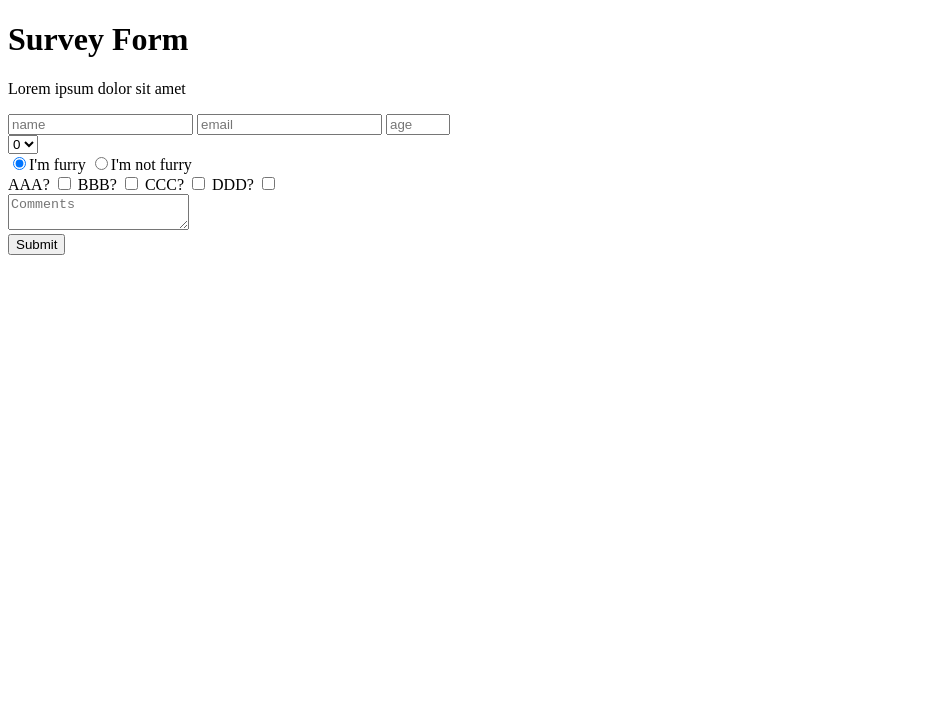
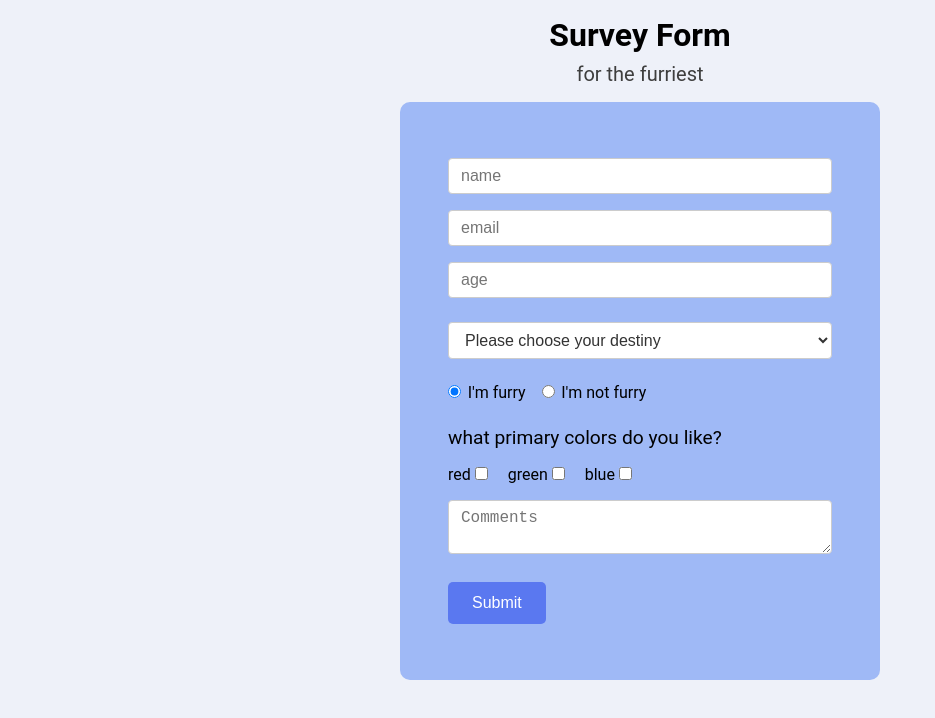
Before and after one commit to AnimalToonny/Survey-Form, a plain HTML site: page index.html in a window 1280 px wide. Shown: the whole page, without its empty margins (0-935 px from the left). Drawn offline with Linux system fonts and the light colour scheme.

Commit message:
feat: enhance survey form with new styles and structure

```diff
--- a/index.html
+++ b/index.html
@@ -6,21 +6,32 @@
     <title>Title</title>
 </head>
 <body>
-    <h1 id="title">Survey Form</h1>
-    <p id="description">Lorem ipsum dolor sit amet</p>
-    <form id="survey-form">
-        <label for="name" id="name-label"><input id="name" type="text" placeholder="name"></label>
-        <label for="email" id="email-label"><input id="email" type="email" placeholder="email"></label>
-        <label for="number" id="number-label"><input id="number" type="number" min="13" max="120" placeholder="age"></label>
+    <div class="title">
+        <h1 id="title">Survey Form</h1>
+        <p id="description" class="description">for the furriest</p>
+    </div>
+    <form id="survey-form" class="form">
         <div>
-            <label for="dropdown"></label>
-            <select id="dropdown">
-                <option value="0">0</option>
-                <option value="1">1</option>
-                <option value="2">2</option>
+            <label for="name" id="name-label">
+                <input id="name" type="text" placeholder="name" required>
+            </label>
+            <label for="email" id="email-label">
+                <input id="email" type="email" placeholder="email" required>
+            </label>
+            <label for="number" id="number-label">
+                <input id="number" type="number" min="13" max="120" placeholder="age" required>
+            </label>
+        </div>
+        <div>
+            <label id="dropdowndescription" for="dropdown" class="hidden">your gender</label>
+            <select id="dropdown" class="dropdown">
+                <option value="" disabled selected hidden>Please choose your destiny</option>
+                <option value="0">Male</option>
+                <option value="1">Female</option>
+                <option value="2">Other</option>
             </select>
         </div>
-        <div>
+        <div class="radiofurry">
             <label for="Imfurry">
                 <input  id="Imfurry" type="radio" name="furry" checked />I'm furry
             </label>
@@ -28,22 +39,19 @@
                 <input  id="Imnotfurry" type="radio" name="furry" />I'm not furry
             </label>
         </div>
-        <div>
-            <label>
-                AAA?
+        <p id="checkboxname" class="checkboxname">what primary colors do you like?</p>
+        <div class="checkboxcolor">
+            <label class="checkboxdescription">
+                red
                 <input type="checkbox" name="checkbox" value="0"/>
             </label>
-            <label>
-                BBB?
+            <label  class="checkboxdescription">
+                green
                 <input type="checkbox" name="checkbox" value="1"/>
             </label>
-            <label>
-                CCC?
+            <label  class="checkboxdescription">
+                blue
                 <input type="checkbox" name="checkbox" value="2"/>
-            </label>
-            <label>
-                DDD?
-                <input type="checkbox" name="checkbox" value="3"/>
             </label>
         </div>
         <div>
--- a/styles.css
+++ b/styles.css
@@ -0,0 +1,124 @@
+* {
+    margin: 0;
+    padding: 0;
+    box-sizing: border-box;
+    cursor: default;
+}
+
+body {
+    font-family: "Roboto", sans-serif;
+    background-color: #eef1f9;
+    padding-top: 1em;
+}
+
+.title {
+    display: flex;
+    flex-direction: column;
+    align-items: center;
+    font-family: "Roboto", sans-serif;
+    margin: 0 0 1em;
+    gap: 0.5em;
+}
+
+.form {
+    width: 30em;
+    display: flex;
+    gap: 1rem;
+    flex-direction: column;
+    align-items: center;
+    background-color: #9fb9f6;
+    margin: 1em auto;
+    padding: 3em;
+    border-radius: 10px;
+    font-family: "Roboto", sans-serif;
+}
+.form > * {
+    flex: 1;
+    width: 100%;
+}
+.form div {
+    margin: 0;
+}
+
+.description {
+    font-size: 20px;
+    color: #3e3e3e;
+}
+
+input[type=text],
+input[type=email],
+input[type=number] {
+    width: 100%;
+    margin: 0.5em 0;
+    padding: 8px 12px;
+    box-sizing: border-box;
+    border: 1px solid #ccc;
+    border-radius: 4px;
+    font-size: 16px;
+    color: #333;
+    background-color: white;
+}
+
+.checkboxname {
+    font-family: "Roboto", sans-serif;
+    font-size: 1.2em;
+}
+
+.radiofurry {
+    padding-top: 0.5em;
+    padding-bottom: 0.5em;
+    display: flex;
+    gap: 1em;
+}
+.radiofurry input {
+    margin-right: 0.5em;
+}
+
+.checkboxdescription {
+    font-family: "Roboto", sans-serif;
+    margin-right: 1em;
+}
+
+.dropdown {
+    width: 100%;
+    box-sizing: border-box;
+}
+
+button[type=submit] {
+    background-color: #5a78f0;
+    color: white;
+    margin: 0.5em 0;
+    padding: 0.75em 1.5em;
+    font-size: 1em;
+    border: none;
+    border-radius: 5px;
+}
+button[type=submit]:hover {
+    cursor: pointer;
+    background-color: #3856d6;
+}
+
+select {
+    padding: 8px 12px;
+    border: 1px solid #ccc;
+    border-radius: 4px;
+    background-color: white;
+    font-size: 16px;
+    color: #333;
+    background-size: 16px;
+}
+
+textarea {
+    width: 100%;
+    padding: 8px 12px;
+    box-sizing: border-box;
+    border: 1px solid #ccc;
+    border-radius: 4px;
+    font-size: 16px;
+    color: #333;
+    background-color: white;
+}
+
+.hidden {
+    display: none;
+}
```
